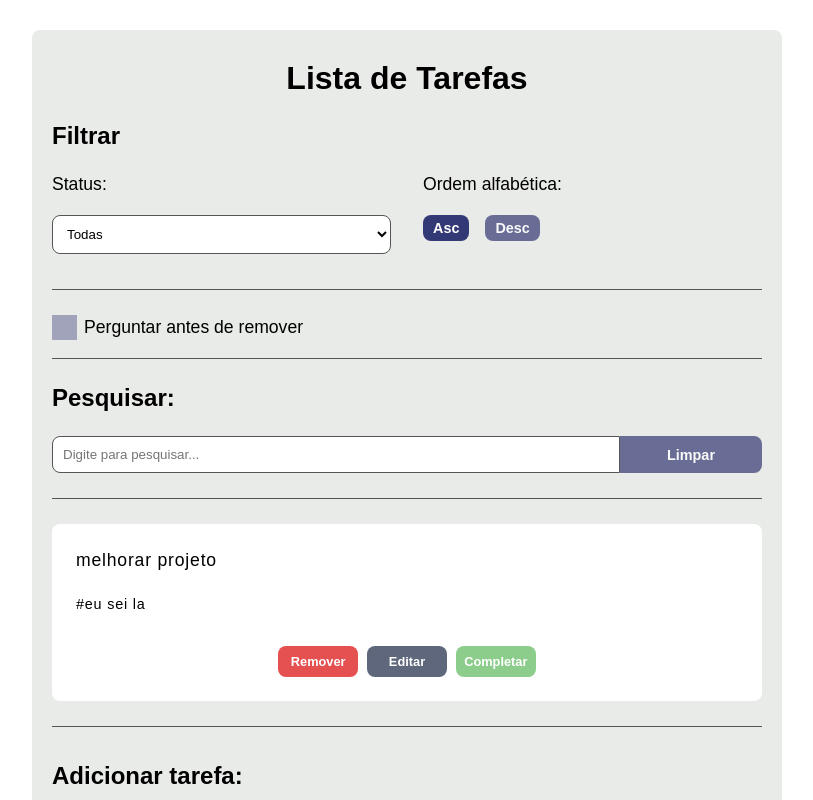
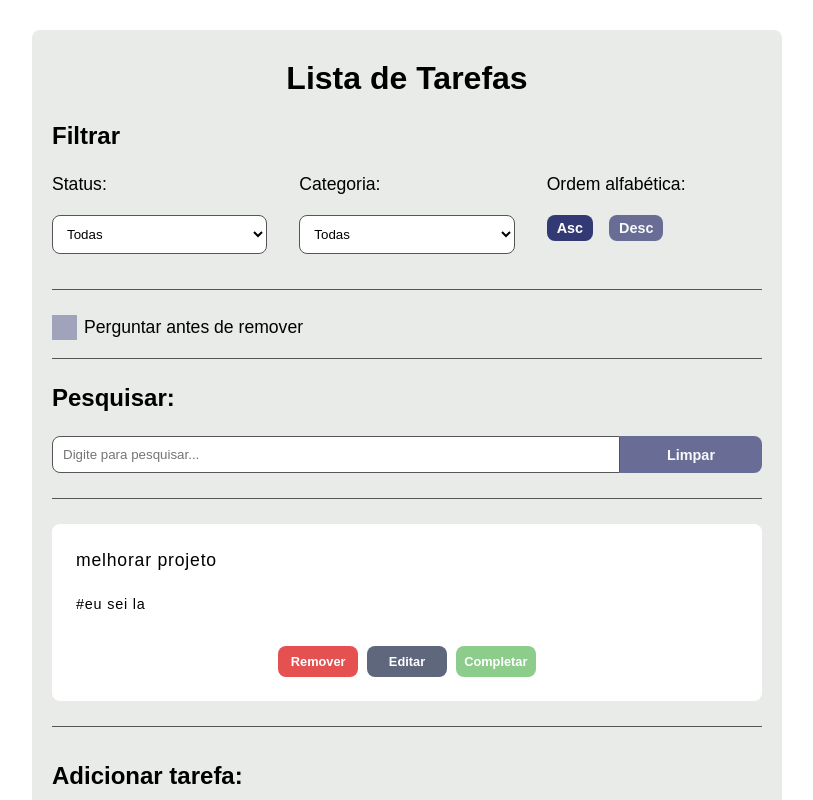
Before and after one commit to FabricioBasilio/to-do-list, a React (Vite) app: page / in a window 1280 px wide. Shown: the top 800 px of the page, without its empty margins (233-1046 px from the left). Built offline with nearby package versions, Linux system fonts and the light colour scheme.

Commit message:
feat: adicao do layout do filtro pela categoria

```diff
--- a/src/App.jsx
+++ b/src/App.jsx
@@ -39,6 +39,7 @@ function App() {
 
   const [search, setSearch] = useState("");
   const [filter, setFilter] = useState("All");
+  const [filterCategory, setFilterCategory] = useState("");
   const [sort, setSort] = useState("Asc");
   const [fade, setFade] = useState(false);
   const [modalForm, setModalForm] = useState(false);
@@ -236,6 +237,8 @@ function App() {
       <TodoContainer
         filter={filter}
         setFilter={setFilter}
+        filterCategory={filterCategory}
+        setFilterCategory={setFilterCategory}
         sort={sort}
         setSort={setSort}
         search={search}
--- a/src/components/Filter.jsx
+++ b/src/components/Filter.jsx
@@ -1,4 +1,14 @@
-function Filter({ filter, setFilter, sort, setSort }) {
+function Filter({
+  filter,
+  setFilter,
+  filterCategory,
+  setFilterCategory,
+  sort,
+  setSort,
+  categories
+}) {
+  console.log("categoria a filtrar: " + Boolean(filterCategory));
+
   return (
     <section className="filter">
       <label htmlFor="select_filter">Filtrar</label>
@@ -13,6 +23,21 @@ function Filter({ filter, setFilter, sort, setSort }) {
             <option value="All">Todas</option>
             <option value="Done">Feitas</option>
             <option value="Incomplete">Incompletas</option>
+          </select>
+        </div>
+        <div className="filter_options__filter">
+          <p>Categoria: </p>
+          <select
+            value={filterCategory}
+            id="select_filter_category"
+            onChange={(e) => setFilterCategory(e.target.value)}
+          >
+            <option value="">Todas</option>
+            {categories.map((category) => (
+              <option key={category.id} value={category.categoryName}>
+                {category.categoryName}
+              </option>
+            ))}
           </select>
         </div>
         <div className="filter_options__alphabetic">
--- a/src/components/TodoContainer.jsx
+++ b/src/components/TodoContainer.jsx
@@ -6,6 +6,8 @@ import CheckboxModalRemove from "./CheckboxModalRemove";
 function TodoContainer({
   filter,
   setFilter,
+  filterCategory,
+  setFilterCategory,
   sort,
   setSort,
   search,
@@ -17,7 +19,7 @@ function TodoContainer({
   checarTarefas,
   addTodo,
   setModalCategory,
-  categories
+  categories,
 }) {
   return (
     <div className="app">
@@ -25,8 +27,11 @@ function TodoContainer({
       <Filter
         filter={filter}
         setFilter={setFilter}
+        filterCategory={filterCategory}
+        setFilterCategory={setFilterCategory}
         sort={sort}
         setSort={setSort}
+        categories={categories}
       />
       <CheckboxModalRemove
         checkboxModalRemove={checkboxModalRemove}
--- a/src/styles/App.css
+++ b/src/styles/App.css
@@ -195,6 +195,7 @@ select {
   flex: 20%;
   border-radius: 0 var(--radiusPadrao) var(--radiusPadrao) 0;
 }
+
 
 .filter_options {
   display: flex;
```
